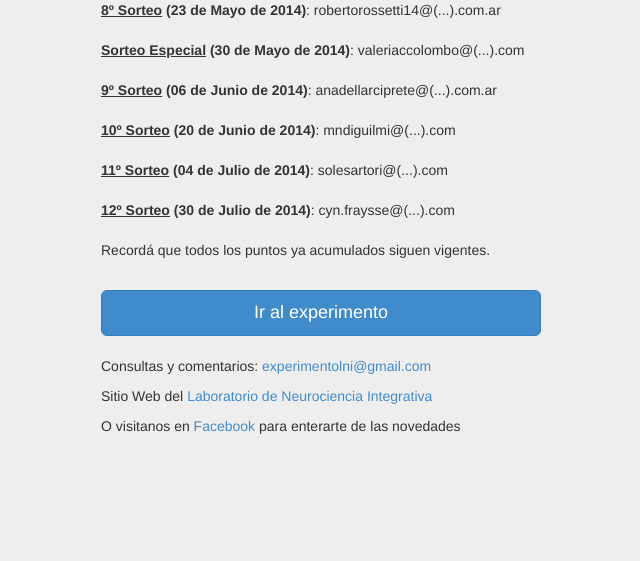
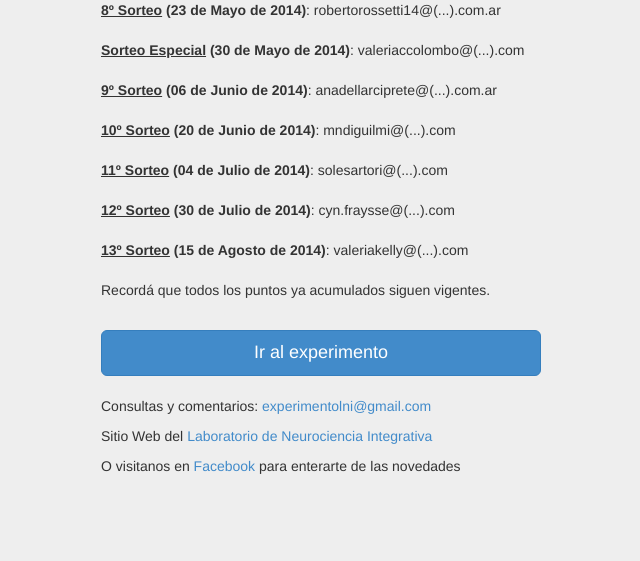
Before and after one commit to dfslezak/cloze-task, a Django app: page /ganadores/ in a window 1280 px wide. Shown: the part 577-1138 px from the top of the page, without its empty margins (319-959 px from the left). Before the commit the page ends 1011 px from the top, so only its background shows below. Run offline with Django 3.2, Linux system fonts and the light colour scheme; parts of the project's set-up code (start-up, migrations or seed data) failed here and were passed over.

Commit message:
13 ganadora

```diff
--- a/templates/ganadores.html
+++ b/templates/ganadores.html
@@ -62,6 +62,8 @@
 				<br><br>
 				<b><u>12º Sorteo</u> (30 de Julio de 2014)</b>: cyn.fraysse@(...).com
 				<br><br>
+				<b><u>13º Sorteo</u> (15 de Agosto de 2014)</b>: valeriakelly@(...).com
+				<br><br>
 
 <!--
 				<p style="border: ridge #428bca 2px">  <b>ATENCIÓN: El 30 de Mayo vamos a realizar un sorteo exclusivo por AR$400 para los usuarios que (al momento del sorteo) tengan 5 o más textos completados</b></p>
```
